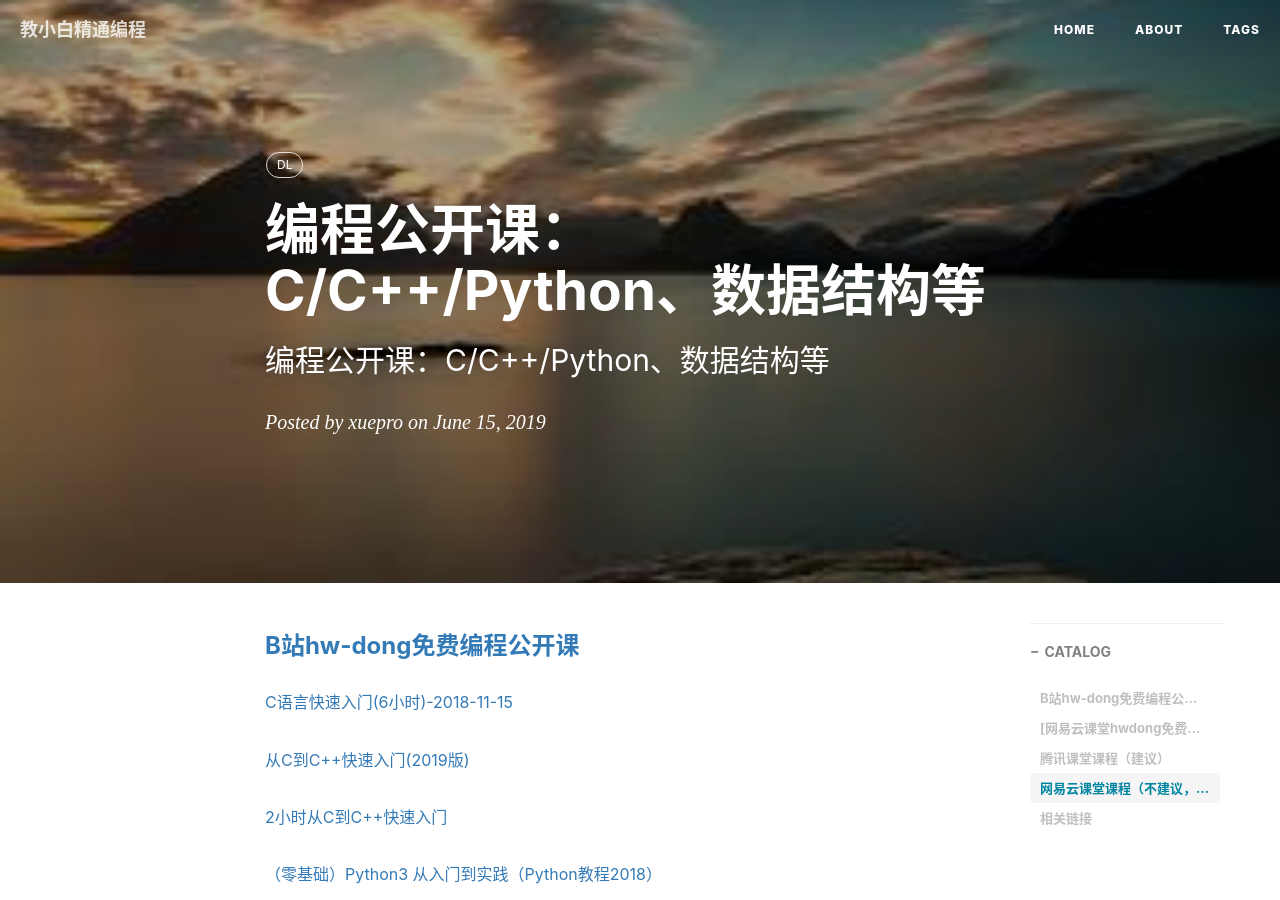
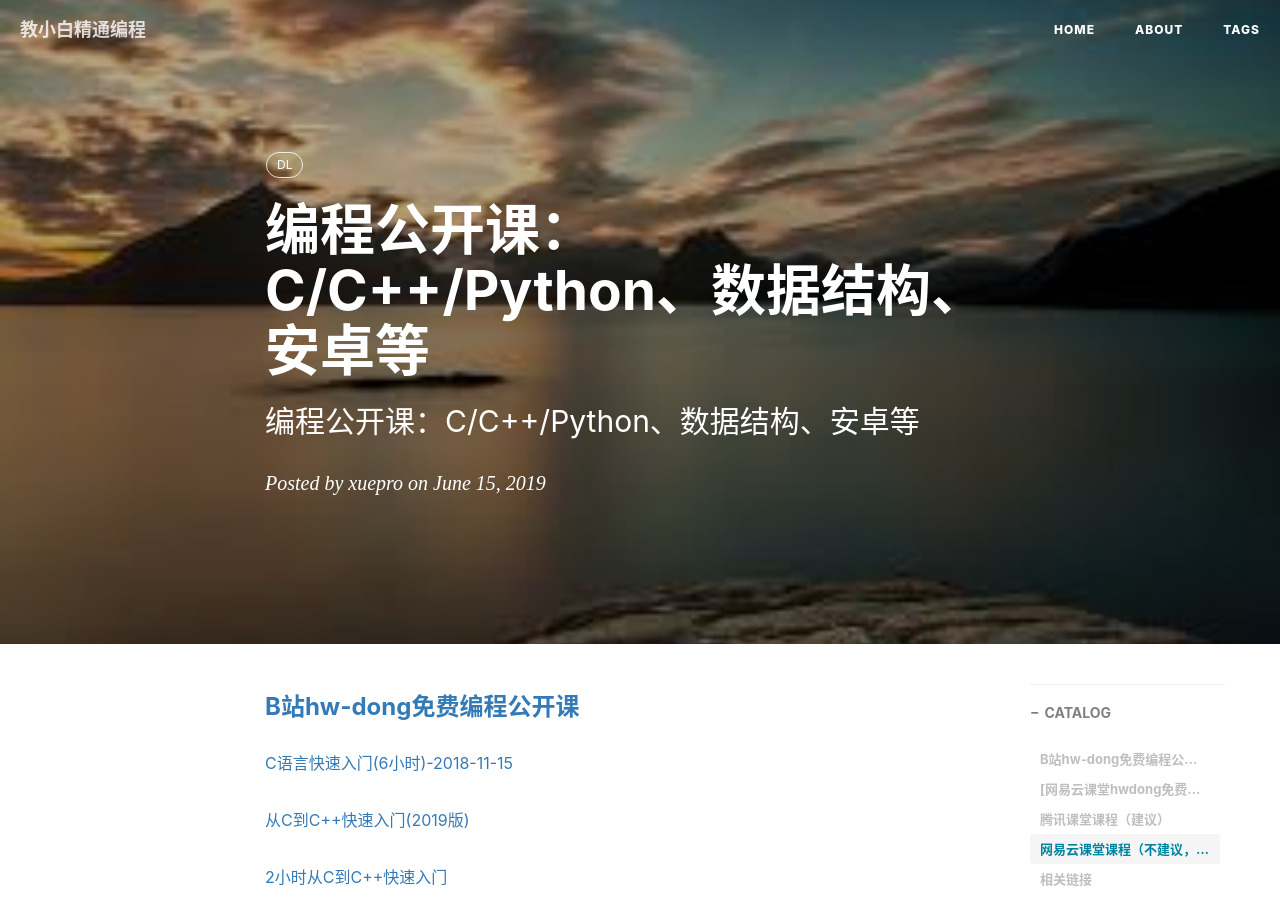
Before and after one commit to xuepro/xuepro.github.io, a Jekyll site: the page built from _posts/2019-06-15- 编程公开课.md, in a window 1280 px wide and 900 px high. Built offline with Jekyll 4.4.1, drawn with Linux system fonts in a browser that asks for light colours; nearby versions of some CDN libraries; comment, search, counter and statistics services are not loaded.

Commit message:
Update 2019-06-15- 编程公开课.md

```diff
--- a/_posts/2019-06-15- 编程公开课.md
+++ b/_posts/2019-06-15- 编程公开课.md
@@ -1,7 +1,7 @@
 ---
 layout:       post
-title:        编程公开课：C/C++/Python、数据结构等
-subtitle:     编程公开课：C/C++/Python、数据结构等
+title:        编程公开课：C/C++/Python、数据结构、安卓等
+subtitle:     编程公开课：C/C++/Python、数据结构、安卓等
 date:         2019-06-15 07:21:00
 author:       "xuepro"
 header-img:   "img/home_bg.jpg"
```
